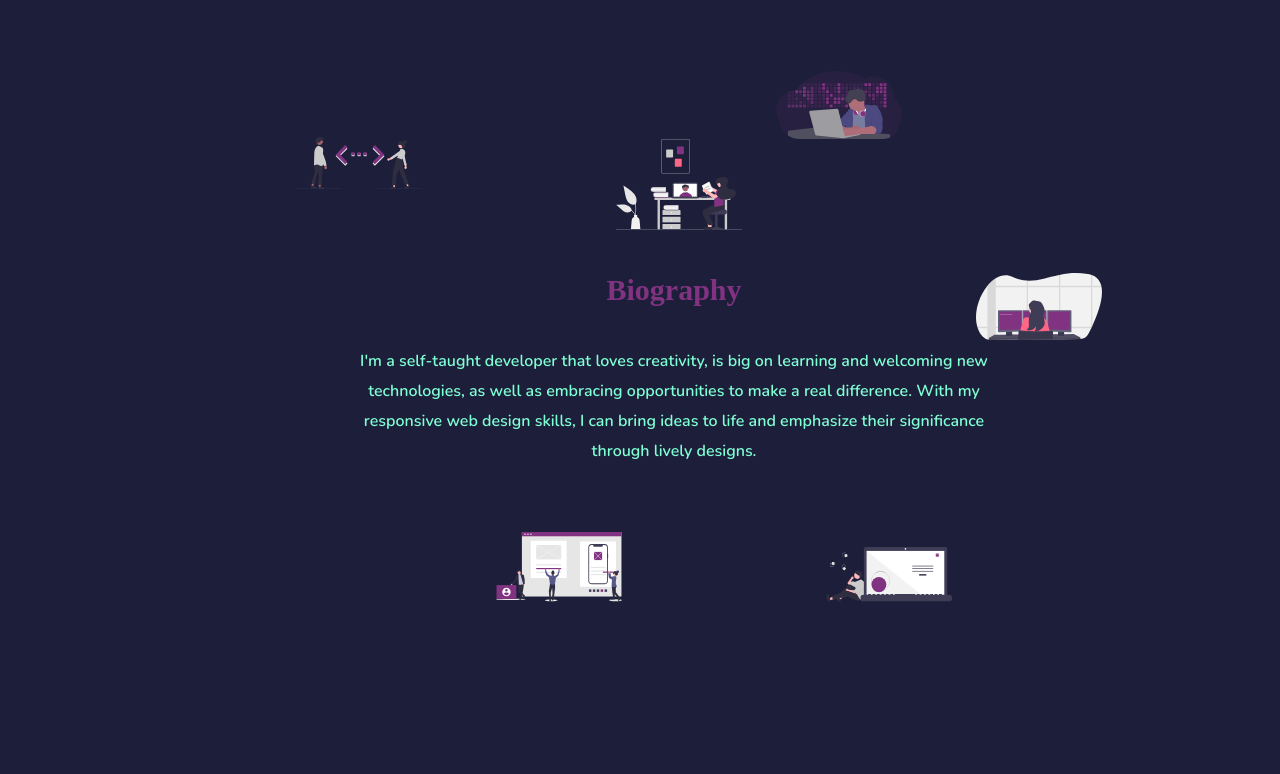
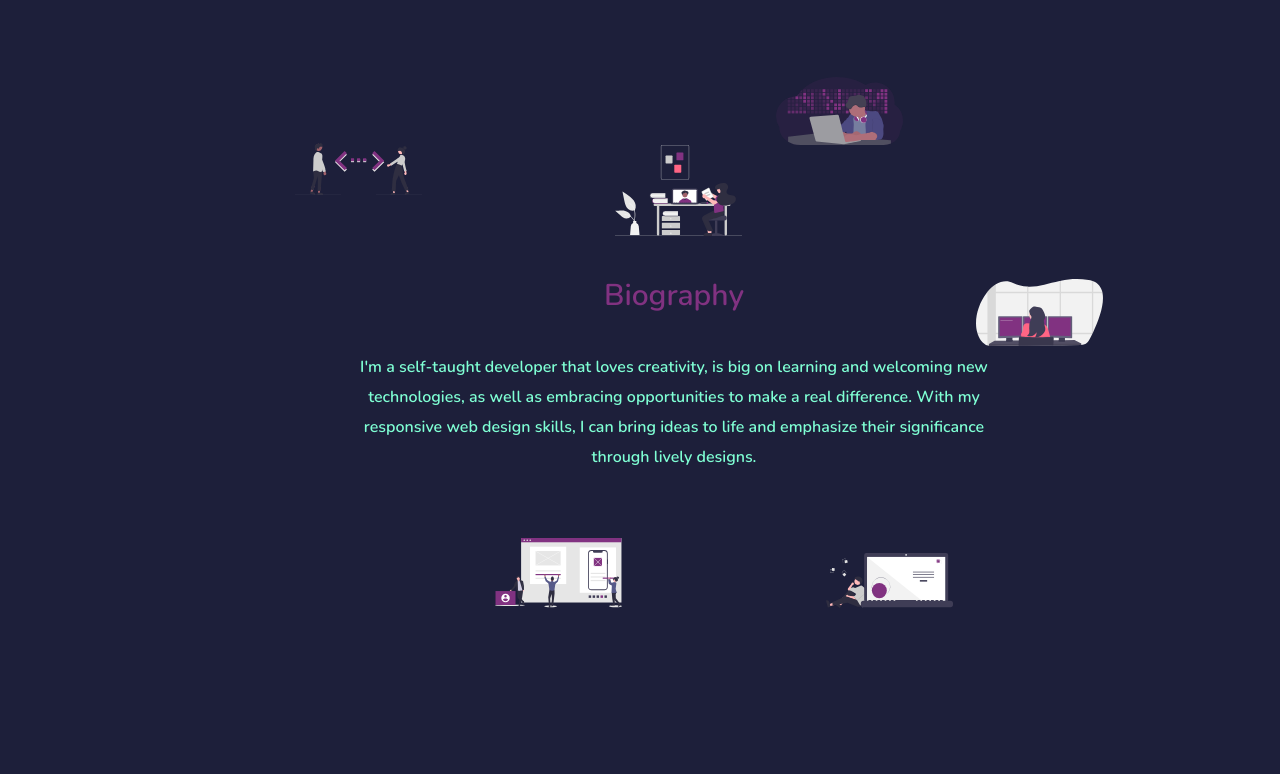
Before and after one commit to Motlakz/tlale-portfolio, a plain HTML site: page index.html in a window 1280 px wide. Shown: the part 654-1428 px from the top of the page. Drawn offline with nearby package versions, Linux system fonts and the light colour scheme; a web font is replaced by a local one.

Commit message:
commit on master

```diff
--- a/style.css
+++ b/style.css
@@ -4,16 +4,12 @@ body {
     background: rgb(29, 31, 58);
     box-sizing: border-box;
     color: aquamarine;
-    font-family: 'VolteRounded';
+    font-family: 'Nunito';
     overflow-x: hidden;
 }
 header {
     display: grid;
     grid-template-columns: repeat(2,1fr);
-}
-h1,
-h2 {
-    font-family: 'VolteRounded';
 }
 nav ul {
     display: flex;
```
